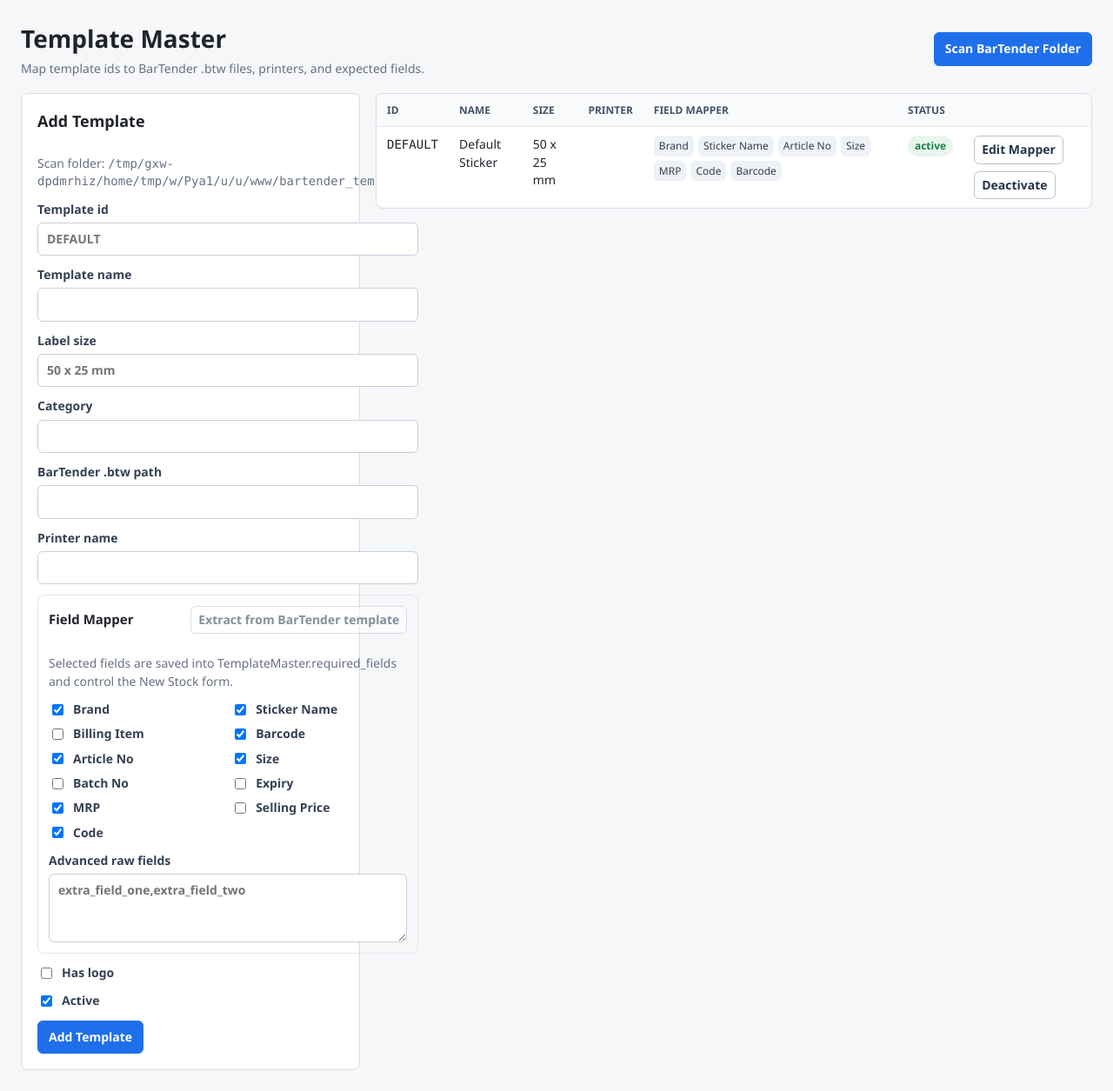
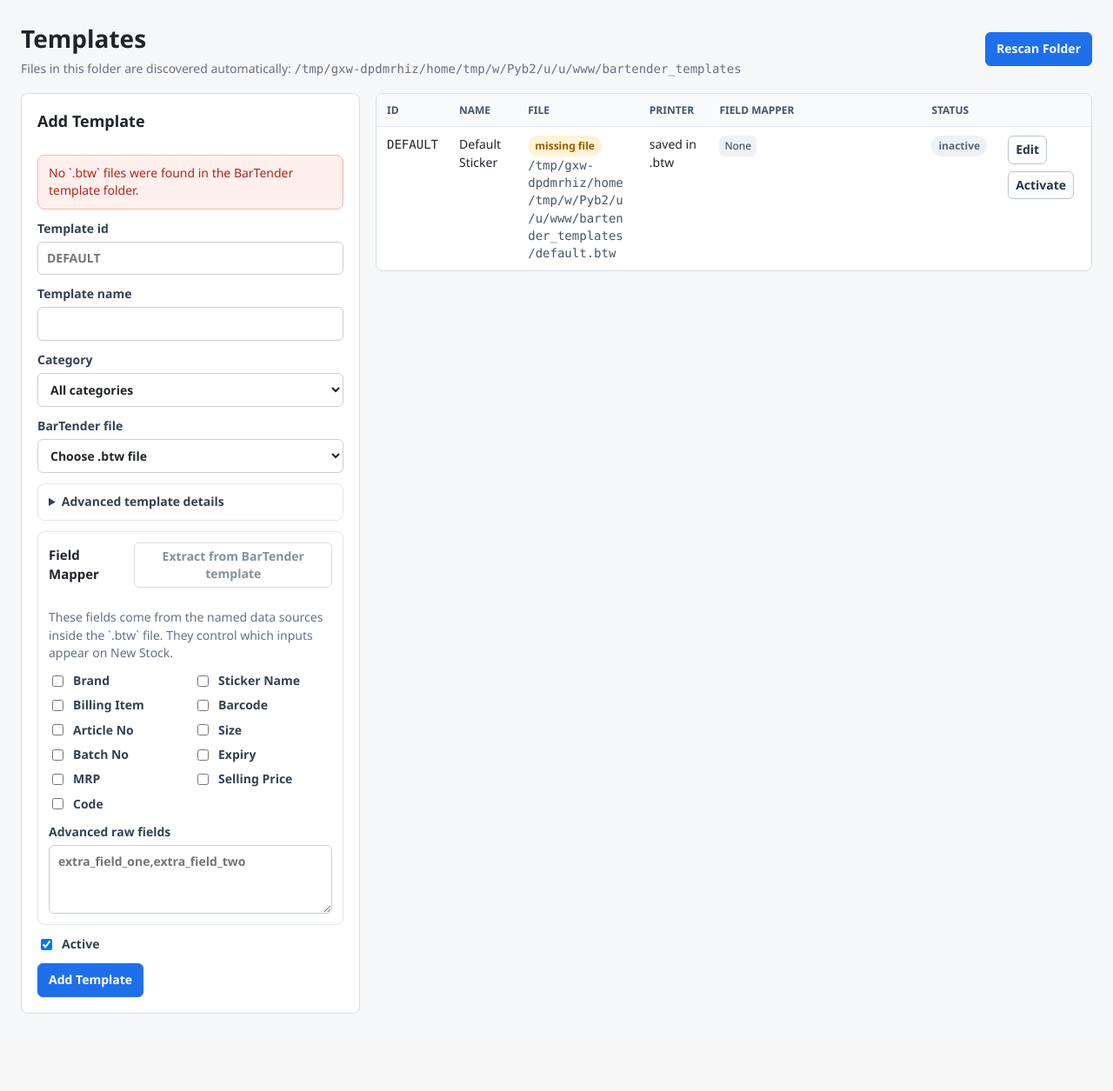
Before and after one commit to Tanishq014/ShopBridge, a FastAPI app: page /templates/ in a window 1280 px wide. Shown: the part 58-1313 px from the top of the page at 87% size. After the commit the page ends 1224 px from the top, so only its background shows below. Run offline with FastAPI, Linux system fonts and the light colour scheme.

Commit message:
Auto-discover BarTender templates

```diff
--- a/app/routes/templates.py
+++ b/app/routes/templates.py
@@ -1,5 +1,3 @@
-import re
-from pathlib import Path
 from urllib.parse import urlencode
 
 from fastapi import APIRouter, Depends, Form, Request
@@ -15,34 +13,27 @@ from app.services.bartender_activex_service import BarTenderActiveXError, extrac
 from app.services.field_config import (
     SUPPORTED_FIELD_NAMES,
     SUPPORTED_FIELDS,
-    default_required_fields_csv,
     format_required_fields,
     merge_required_fields,
     parse_required_fields,
+)
+from app.services.template_folder_service import (
+    folder_template_options,
+    scan_bartender_template_folder,
+    template_path_exists,
 )
 
 
 router = APIRouter(prefix="/templates", tags=["templates"])
 templates = Jinja2Templates(directory=str(TEMPLATES_DIR))
 FIELD_LABELS = {field["name"]: field["label"] for field in SUPPORTED_FIELDS}
-
-
-def _template_id_from_path(path: Path) -> str:
-    template_id = re.sub(r"[^A-Za-z0-9]+", "_", path.stem).strip("_").upper()
-    return template_id or "TEMPLATE"
-
-
-def _unique_template_id(db: Session, base_template_id: str) -> str:
-    template_id = base_template_id
-    counter = 2
-    while db.scalar(select(TemplateMaster).where(TemplateMaster.template_id == template_id)):
-        template_id = f"{base_template_id}_{counter}"
-        counter += 1
-    return template_id
-
-
-def _normalized_path(value: str) -> str:
-    return str(Path(value)).lower()
+CATEGORY_CHOICES = [
+    {"value": "", "label": "All categories"},
+    {"value": "clothes", "label": "Clothes"},
+    {"value": "cosmetics", "label": "Cosmetics"},
+    {"value": "gifts", "label": "Gifts"},
+    {"value": "toys", "label": "Toys"},
+]
 
 
 def _field_badges(required_fields: str | None) -> list[dict[str, str]]:
@@ -62,6 +53,7 @@ def list_templates(
     extract_error: str | None = None,
     db: Session = Depends(get_db),
 ):
+    scan_result = scan_bartender_template_folder(db)
     template_rows = db.execute(
         select(TemplateMaster).order_by(TemplateMaster.active_status.desc(), TemplateMaster.template_name)
     ).scalars().all()
@@ -69,16 +61,21 @@ def list_templates(
     message = None
     if imported is not None and skipped is not None:
         message = f"Imported {imported} template file(s), skipped {skipped} existing file(s)."
+    elif scan_result.imported:
+        message = f"Found and imported {scan_result.imported} BarTender template file(s)."
     if extracted:
         message = f"Extracted fields: {extracted}"
 
-    selected_fields = parse_required_fields(
-        template.required_fields if template else default_required_fields_csv()
-    )
+    selected_fields = parse_required_fields(template.required_fields if template else "")
     advanced_fields = [
         field for field in selected_fields if field not in SUPPORTED_FIELD_NAMES
     ]
     row_field_maps = {row.id: _field_badges(row.required_fields) for row in template_rows}
+    folder_options = folder_template_options()
+    selected_template_path = template.bartender_file_path if template else ""
+    selected_path_in_folder = any(
+        option["path"] == selected_template_path for option in folder_options
+    )
 
     return templates.TemplateResponse(
         request,
@@ -88,12 +85,17 @@ def list_templates(
             "template_rows": template_rows,
             "template": template,
             "bartender_templates_dir": BARTENDER_TEMPLATES_DIR,
+            "folder_template_options": folder_options,
+            "selected_template_path": selected_template_path,
+            "selected_path_in_folder": selected_path_in_folder,
+            "category_choices": CATEGORY_CHOICES,
             "message": message,
             "error": extract_error,
             "supported_fields": SUPPORTED_FIELDS,
             "selected_required_fields": selected_fields,
             "advanced_required_fields": ",".join(advanced_fields),
             "row_field_maps": row_field_maps,
+            "template_path_exists": template_path_exists,
         },
     )
 
@@ -105,13 +107,21 @@ def create_template(
     label_size: str = Form(""),
     has_logo: bool = Form(False),
     category: str = Form(""),
-    bartender_file_path: str = Form(...),
+    bartender_file_path: str = Form(""),
+    manual_bartender_file_path: str = Form(""),
     printer_name: str = Form(""),
     required_field_names: list[str] = Form(default=[]),
     raw_required_fields: str = Form(""),
     active_status: bool = Form(False),
     db: Session = Depends(get_db),
 ):
+    final_bartender_file_path = manual_bartender_file_path.strip() or bartender_file_path.strip()
+    if not final_bartender_file_path:
+        return RedirectResponse(
+            f"/templates?{urlencode({'extract_error': 'Choose a BarTender .btw file from the folder, or enter an advanced path.'})}",
+            status_code=303,
+        )
+
     required_fields = merge_required_fields(required_field_names, raw_required_fields)
     template = TemplateMaster(
         template_id=template_id.strip(),
@@ -119,7 +129,7 @@ def create_template(
         label_size=label_size.strip() or None,
         has_logo=has_logo,
         category=category.strip() or None,
-        bartender_file_path=bartender_file_path.strip(),
+        bartender_file_path=final_bartender_file_path,
         printer_name=printer_name.strip() or None,
         required_fields=required_fields.strip() or None,
         active_status=active_status,
@@ -131,42 +141,9 @@ def create_template(
 
 @router.post("/import-folder")
 def import_bartender_templates(db: Session = Depends(get_db)):
-    BARTENDER_TEMPLATES_DIR.mkdir(parents=True, exist_ok=True)
-    template_files = sorted(BARTENDER_TEMPLATES_DIR.rglob("*.btw"))
-    existing_paths = {
-        _normalized_path(path)
-        for path in db.execute(select(TemplateMaster.bartender_file_path)).scalars().all()
-        if path
-    }
-    imported = 0
-    skipped = 0
-
-    for path in template_files:
-        full_path = str(path.resolve())
-        if _normalized_path(full_path) in existing_paths:
-            skipped += 1
-            continue
-
-        template_id = _unique_template_id(db, _template_id_from_path(path))
-        db.add(
-            TemplateMaster(
-                template_id=template_id,
-                template_name=path.stem.replace("_", " ").replace("-", " ").title(),
-                label_size="",
-                has_logo=False,
-                category="Imported",
-                bartender_file_path=full_path,
-                printer_name="",
-                required_fields=default_required_fields_csv(),
-                active_status=True,
-            )
-        )
-        existing_paths.add(_normalized_path(full_path))
-        imported += 1
-
-    db.commit()
+    scan_result = scan_bartender_template_folder(db)
     return RedirectResponse(
-        f"/templates?imported={imported}&skipped={skipped}",
+        f"/templates?imported={scan_result.imported}&skipped={scan_result.skipped}",
         status_code=303,
     )
 
@@ -206,7 +183,8 @@ def update_template(
     label_size: str = Form(""),
     has_logo: bool = Form(False),
     category: str = Form(""),
-    bartender_file_path: str = Form(...),
+    bartender_file_path: str = Form(""),
+    manual_bartender_file_path: str = Form(""),
     printer_name: str = Form(""),
     required_field_names: list[str] = Form(default=[]),
     raw_required_fields: str = Form(""),
@@ -217,12 +195,19 @@ def update_template(
     if not template:
         return RedirectResponse("/templates", status_code=303)
 
+    final_bartender_file_path = manual_bartender_file_path.strip() or bartender_file_path.strip()
+    if not final_bartender_file_path:
+        return RedirectResponse(
+            f"/templates?{urlencode({'edit_id': template.id, 'extract_error': 'Choose a BarTender .btw file from the folder, or enter an advanced path.'})}",
+            status_code=303,
+        )
+
     template.template_id = template_id.strip()
     template.template_name = template_name.strip()
     template.label_size = label_size.strip() or None
     template.has_logo = has_logo
     template.category = category.strip() or None
-    template.bartender_file_path = bartender_file_path.strip()
+    template.bartender_file_path = final_bartender_file_path
     template.printer_name = printer_name.strip() or None
     template.required_fields = merge_required_fields(required_field_names, raw_required_fields) or None
     template.active_status = active_status
--- a/app/routes/workflow.py
+++ b/app/routes/workflow.py
@@ -15,6 +15,7 @@ from app.services.barcode_service import assign_barcode
 from app.services.bartender_service import create_csv_print_job
 from app.services.field_config import SUPPORTED_FIELDS, parse_required_fields
 from app.services.price_code_service import generate_coded_price
+from app.services.template_folder_service import scan_bartender_template_folder, template_path_exists
 
 
 router = APIRouter(tags=["workflow"])
@@ -51,11 +52,12 @@ def _money(value: Decimal | None) -> str:
 
 
 def _active_templates(db: Session) -> list[TemplateMaster]:
-    return db.execute(
+    rows = db.execute(
         select(TemplateMaster)
         .where(TemplateMaster.active_status == True)  # noqa: E712
         .order_by(TemplateMaster.category, TemplateMaster.template_name)
     ).scalars().all()
+    return [template for template in rows if template_path_exists(template)]
 
 
 def _active_families(db: Session) -> list[ProductFamily]:
@@ -227,6 +229,7 @@ def _workflow_context(
     message: str | None = None,
     error: str | None = None,
 ) -> dict[str, object]:
+    scan_bartender_template_folder(db)
     families = _active_families(db)
     template_rows = _active_templates(db)
     variants = _recent_variants(db)
@@ -253,6 +256,11 @@ def _workflow_context(
         "recent_templates": recent_template_rows,
         "recent_jobs": recent_jobs,
         "size_values_json": _size_values(variants),
+        "template_warning": (
+            None
+            if template_rows
+            else "No usable BarTender .btw template was found. Put .btw files in bartender_templates or fix the template path in Settings."
+        ),
     }
 
 
--- a/app/static/app.css
+++ b/app/static/app.css
@@ -344,6 +344,11 @@ tbody tr:last-child td {
   color: var(--danger);
 }
 
+.compact-message {
+  margin-bottom: 0;
+  padding: 10px 12px;
+}
+
 .empty {
   color: var(--muted);
   padding: 16px;
@@ -576,6 +581,22 @@ tbody tr:last-child td {
   margin: 0;
 }
 
+.advanced-box {
+  border: 1px solid #e1e6ee;
+  border-radius: 8px;
+  padding: 10px 12px;
+}
+
+.advanced-box summary {
+  color: #344054;
+  cursor: pointer;
+  font-weight: 700;
+}
+
+.advanced-box label {
+  margin-top: 12px;
+}
+
 .field-checks {
   display: grid;
   gap: 8px;
--- a/app/templates/templates.html
+++ b/app/templates/templates.html
@@ -4,18 +4,20 @@
   {% set editing = template is not none %}
   <section class="page-header">
     <div>
-      <h1>Template Master</h1>
-      <p>Map template ids to BarTender .btw files, printers, and expected fields.</p>
+      <h1>Templates</h1>
+      <p>Files in this folder are discovered automatically: <span class="mono">{{ bartender_templates_dir }}</span></p>
     </div>
     <form method="post" action="/templates/import-folder">
-      <button class="button primary" type="submit">Scan BarTender Folder</button>
+      <button class="button primary" type="submit">Rescan Folder</button>
     </form>
   </section>
 
   <section class="two-column">
     <form class="panel form-grid" method="post" action="{{ '/templates/' ~ template.id if editing else '/templates' }}">
       <h2>{{ "Edit Template" if editing else "Add Template" }}</h2>
-      <p class="muted-text">Scan folder: <span class="mono">{{ bartender_templates_dir }}</span></p>
+      {% if not folder_template_options %}
+        <p class="error compact-message">No `.btw` files were found in the BarTender template folder.</p>
+      {% endif %}
       <label>
         Template id
         <input name="template_id" required value="{{ template.template_id if editing else '' }}" placeholder="DEFAULT">
@@ -25,21 +27,44 @@
         <input name="template_name" required value="{{ template.template_name if editing else '' }}">
       </label>
       <label>
-        Label size
-        <input name="label_size" value="{{ template.label_size if editing and template.label_size else '' }}" placeholder="50 x 25 mm">
+        Category
+        <select name="category">
+          {% for choice in category_choices %}
+            <option value="{{ choice.value }}" {% if editing and (template.category or '')|lower == choice.value %}selected{% endif %}>{{ choice.label }}</option>
+          {% endfor %}
+        </select>
       </label>
       <label>
-        Category
-        <input name="category" value="{{ template.category if editing and template.category else '' }}">
+        BarTender file
+        <select name="bartender_file_path">
+          <option value="">Choose .btw file</option>
+          {% if editing and selected_template_path and not selected_path_in_folder %}
+            <option value="{{ selected_template_path }}" selected>{{ selected_template_path }} (outside folder)</option>
+          {% endif %}
+          {% for option in folder_template_options %}
+            <option value="{{ option.path }}" {% if editing and option.path == template.bartender_file_path %}selected{% endif %}>{{ option.display }}</option>
+          {% endfor %}
+        </select>
       </label>
-      <label>
-        BarTender .btw path
-        <input name="bartender_file_path" required value="{{ template.bartender_file_path if editing else '' }}">
-      </label>
-      <label>
-        Printer name
-        <input name="printer_name" value="{{ template.printer_name if editing and template.printer_name else '' }}">
-      </label>
+      <details class="advanced-box">
+        <summary>Advanced template details</summary>
+        <label>
+          Label size note
+          <input name="label_size" value="{{ template.label_size if editing and template.label_size else '' }}" placeholder="Optional only; BarTender controls actual size">
+        </label>
+        <label>
+          Printer override
+          <input name="printer_name" value="{{ template.printer_name if editing and template.printer_name else '' }}" placeholder="Leave blank to use printer saved in .btw">
+        </label>
+        <label>
+          Manual .btw path outside folder
+          <input name="manual_bartender_file_path" value="">
+        </label>
+        <label class="checkline">
+          <input type="checkbox" name="has_logo" value="true" {% if editing and template.has_logo %}checked{% endif %}>
+          Has logo
+        </label>
+      </details>
       <div class="field-config">
         <div class="section-line">
           <h3>Field Mapper</h3>
@@ -49,7 +74,7 @@
             <button class="button small" type="button" disabled>Extract from BarTender template</button>
           {% endif %}
         </div>
-        <p class="muted-text">Selected fields are saved into TemplateMaster.required_fields and control the New Stock form.</p>
+        <p class="muted-text">These fields come from the named data sources inside the `.btw` file. They control which inputs appear on New Stock.</p>
         <div class="field-checks">
           {% for field in supported_fields %}
             <label class="checkline">
@@ -63,10 +88,6 @@
           <textarea name="raw_required_fields" rows="3" placeholder="extra_field_one,extra_field_two">{{ advanced_required_fields }}</textarea>
         </label>
       </div>
-      <label class="checkline">
-        <input type="checkbox" name="has_logo" value="true" {% if editing and template.has_logo %}checked{% endif %}>
-        Has logo
-      </label>
       <label class="checkline">
         <input type="checkbox" name="active_status" value="true" {% if not editing or template.active_status %}checked{% endif %}>
         Active
@@ -83,7 +104,7 @@
           <tr>
             <th>Id</th>
             <th>Name</th>
-            <th>Size</th>
+            <th>File</th>
             <th>Printer</th>
             <th>Field Mapper</th>
             <th>Status</th>
@@ -95,8 +116,11 @@
             <tr>
               <td class="mono">{{ row.template_id }}</td>
               <td>{{ row.template_name }}</td>
-              <td>{{ row.label_size or "" }}</td>
-              <td>{{ row.printer_name or "" }}</td>
+              <td>
+                <span class="badge {{ 'ok' if template_path_exists(row) else 'warn' }}">{{ "file found" if template_path_exists(row) else "missing file" }}</span>
+                <div class="path-cell">{{ row.bartender_file_path }}</div>
+              </td>
+              <td>{{ row.printer_name or "saved in .btw" }}</td>
               <td>
                 <div class="field-badges">
                   {% for field in row_field_maps[row.id] %}
@@ -108,7 +132,7 @@
               </td>
               <td><span class="badge {{ 'ok' if row.active_status else 'muted' }}">{{ "active" if row.active_status else "inactive" }}</span></td>
               <td class="row-actions">
-                <a class="button small" href="/templates?edit_id={{ row.id }}">Edit Mapper</a>
+                <a class="button small" href="/templates?edit_id={{ row.id }}">Edit</a>
                 {% if row.active_status %}
                   <form method="post" action="/templates/{{ row.id }}/deactivate"><button class="button small" type="submit">Deactivate</button></form>
                 {% else %}
```
Also changed, not shown: app/db.py (+17 -17 lines), app/services/template_folder_service.py (added, +140 -0 lines), app/templates/workflow.html (+7 -2 lines), README.md.
